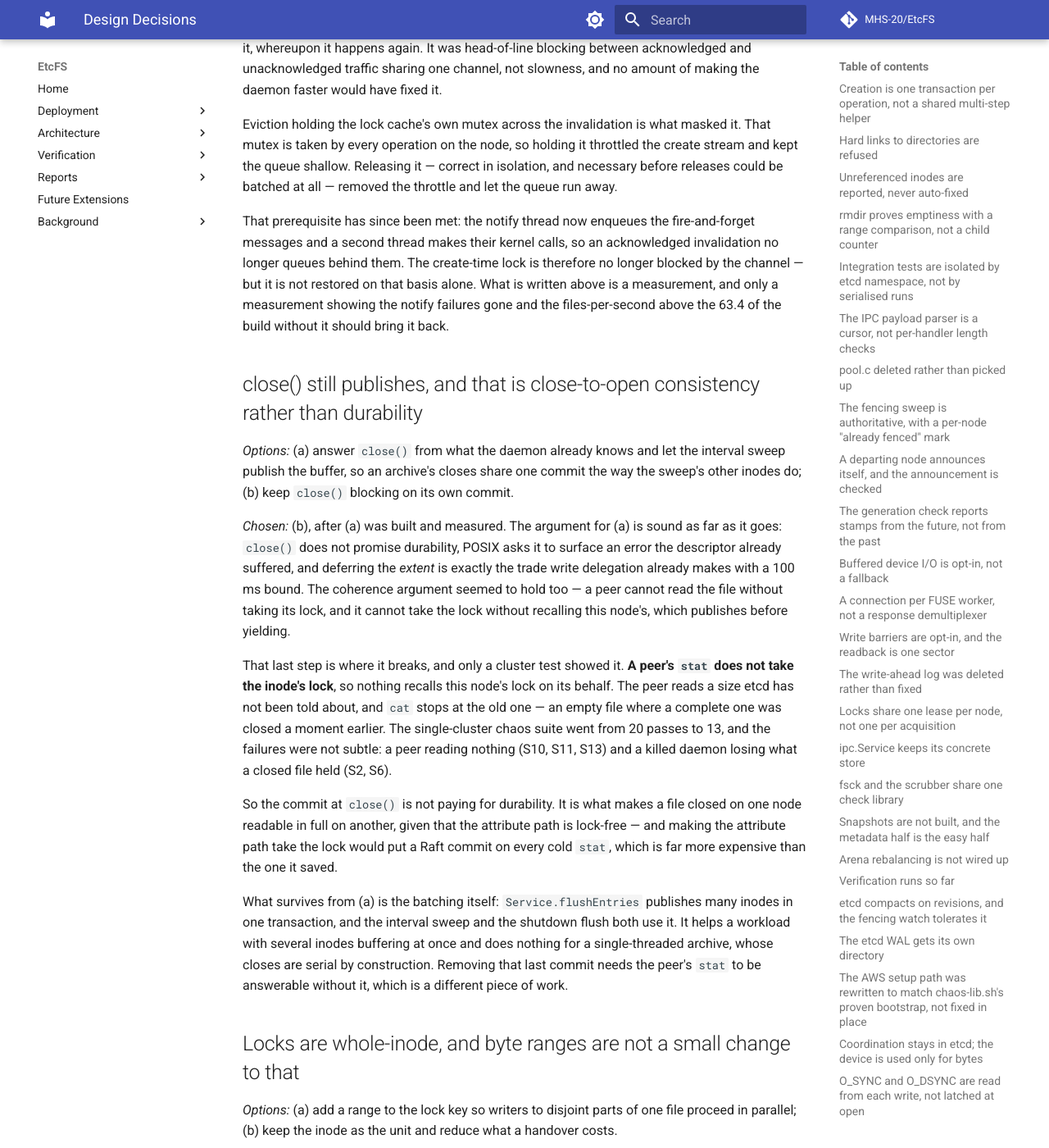
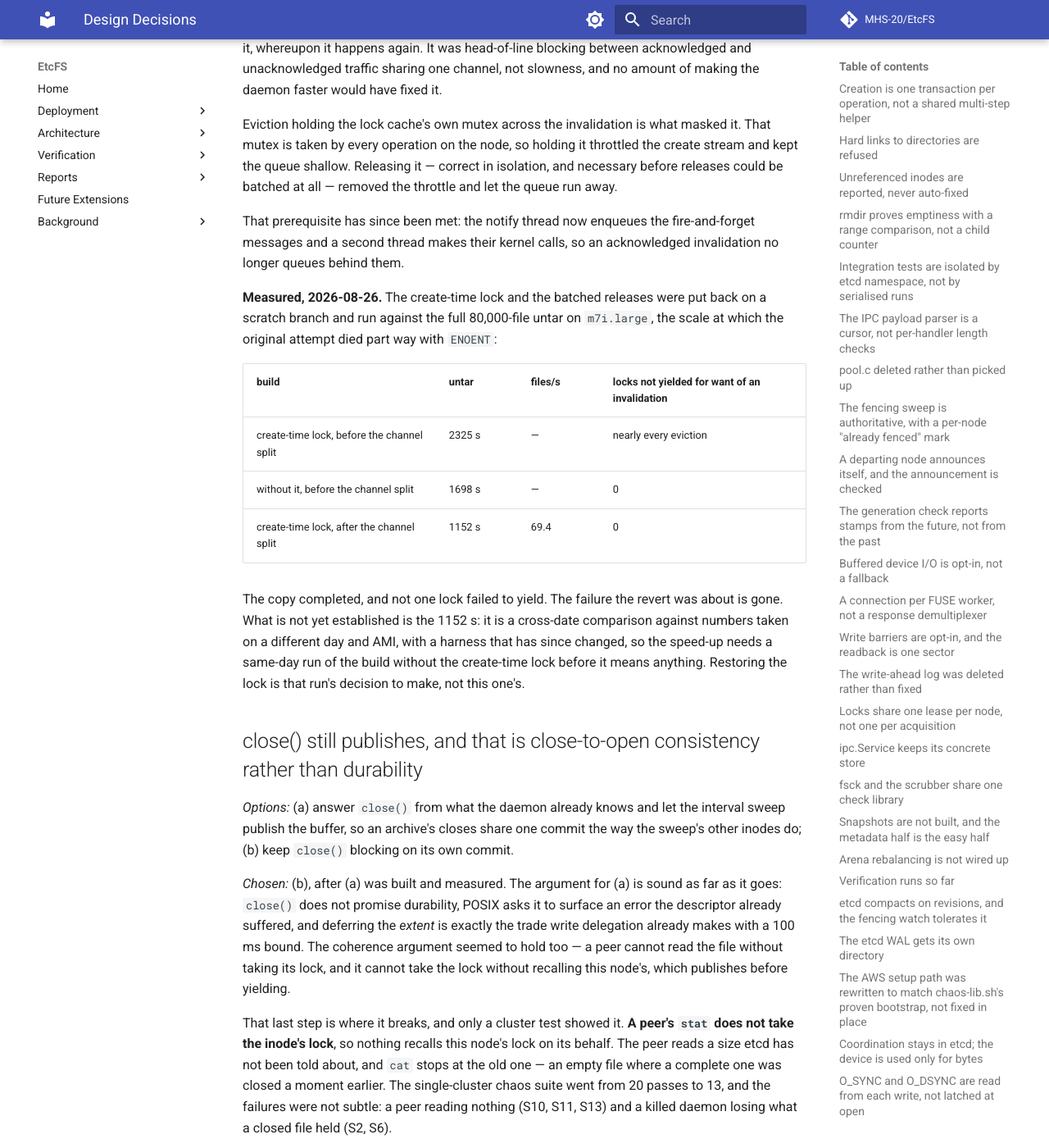
Before and after one commit to MHS-20/EtcFS, an MkDocs documentation site: the page built from docs/design-decisions.md, in a window 1280 px wide and 1400 px high, scrolled down 12932 px. Shown: the whole window at 82% size. Built offline with MkDocs 1.6.1 and Material for MkDocs 9.7.7, drawn with Linux system fonts in a browser that asks for light colours; comment, search, counter and statistics services are not loaded.

```diff
--- a/docs/design-decisions.md
+++ b/docs/design-decisions.md
@@ -558,11 +558,25 @@ the throttle and let the queue run away.
 
 That prerequisite has since been met: the notify thread now enqueues the
 fire-and-forget messages and a second thread makes their kernel calls, so an
-acknowledged invalidation no longer queues behind them. The create-time lock is
-therefore no longer blocked by the channel — but it is not restored on that
-basis alone. What is written above is a measurement, and only a measurement
-showing the notify failures gone and the files-per-second above the 63.4 of the
-build without it should bring it back.
+acknowledged invalidation no longer queues behind them.
+
+**Measured, 2026-08-26.** The create-time lock and the batched releases were put
+back on a scratch branch and run against the full 80,000-file untar on
+`m7i.large`, the scale at which the original attempt died part way with
+`ENOENT`:
+
+| build | untar | files/s | locks not yielded for want of an invalidation |
+|---|---|---|---|
+| create-time lock, before the channel split | 2325 s | — | nearly every eviction |
+| without it, before the channel split | 1698 s | — | 0 |
+| create-time lock, after the channel split | 1152 s | 69.4 | 0 |
+
+The copy completed, and not one lock failed to yield. The failure the revert was
+about is gone. What is not yet established is the 1152 s: it is a cross-date
+comparison against numbers taken on a different day and AMI, with a harness that
+has since changed, so the speed-up needs a same-day run of the build without the
+create-time lock before it means anything. Restoring the lock is that run's
+decision to make, not this one's.
 
 ## close() still publishes, and that is close-to-open consistency rather than durability
 
```
Also changed, not shown: docs/architecture/metadata/lock-caching.md (+5 -1 lines), docs/reports/benchmark-reports/overview.md (+2 -2 lines), docs/reports/benchmark-reports/single-node-ceiling.md (+11 -2 lines), docs/reports/benchmark-reports/smallfile-storm.md (+2 -0 lines), 3 other files.
